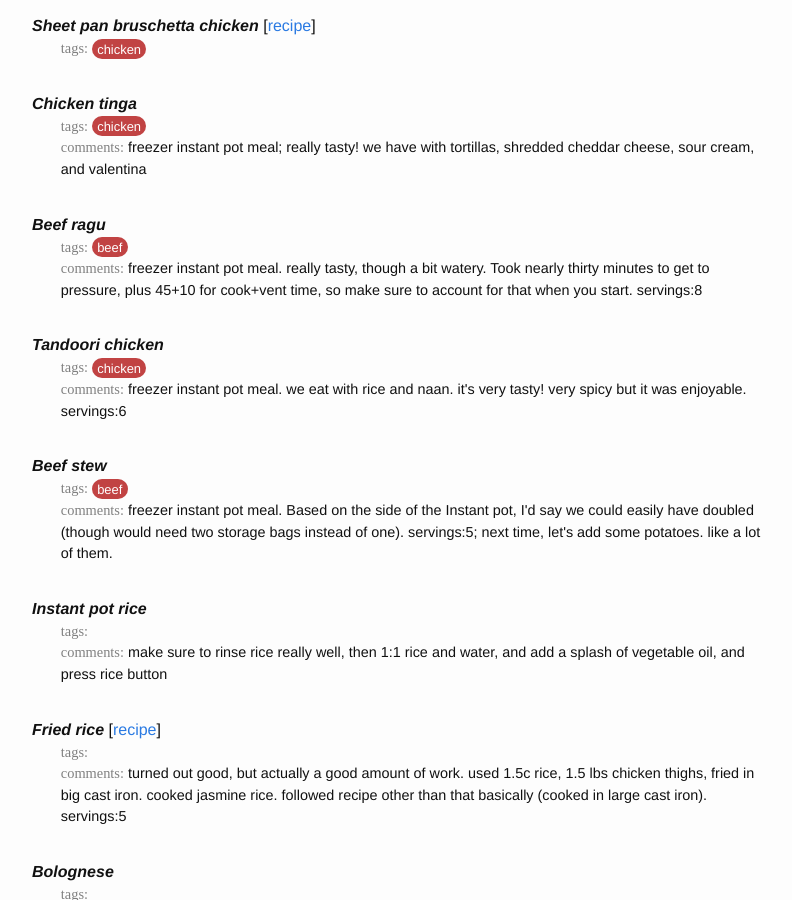
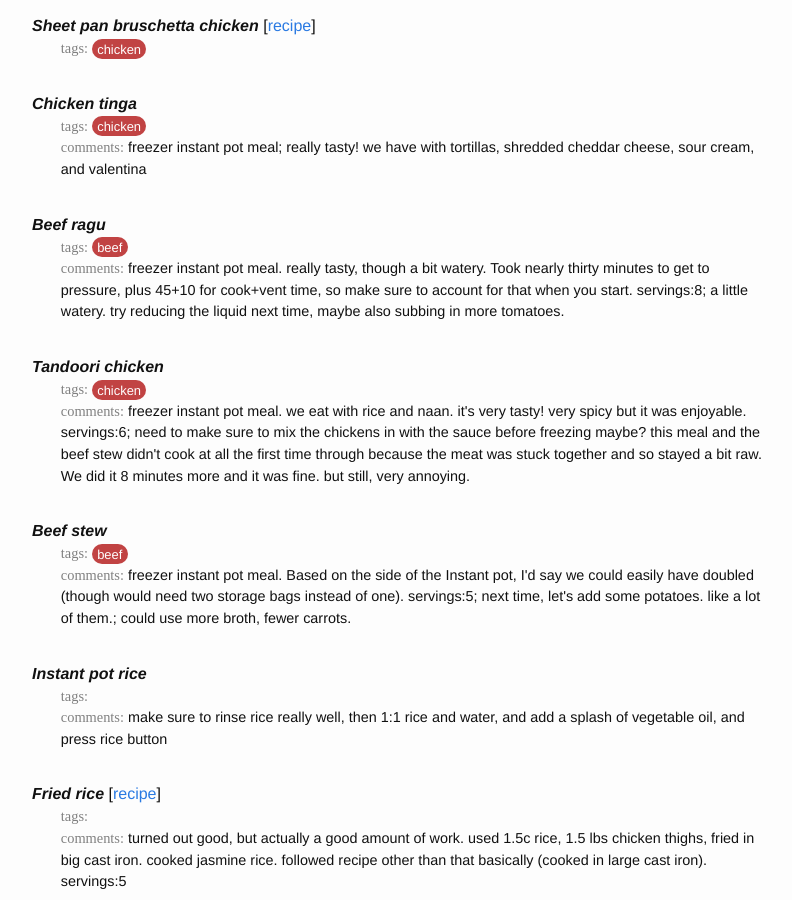
Before and after one commit to mobeets/recipes, a Jekyll site: the page built from index.html, in a window 1280 px wide and 900 px high, scrolled down 279 px. Shown: the whole window, without its empty margins (238-1030 px from the left). Built offline with Jekyll 4.4.1, drawn with Linux system fonts in a browser that asks for light colours; nearby versions of some CDN libraries; library files that are not in the unit come from our copies; some of the changed lines change nothing that is shown; some of the changed text lies outside the part shown.

Commit message:
data update

```diff
--- a/_data/recipes.yml
+++ b/_data/recipes.yml
@@ -4,7 +4,7 @@
   name: "pork ragu"
   tags:
   - "pork"
-  last_suggested_date: '2016-01-01'
+  last_suggested_date: '2019-11-30'
   recipe_urls: []
   comments:
   - "blue apron meal"
@@ -28,7 +28,7 @@
   recipe_urls: []
   comments:
   - "freezer instant pot meal; really tasty! we have with tortillas, shredded cheddar cheese, sour cream, and valentina"
-- count: 2
+- count: 3
   index: 157
   nickname: ""
   name: "beef ragu"
@@ -38,7 +38,8 @@
   recipe_urls: []
   comments:
   - "freezer instant pot meal. really tasty, though a bit watery. Took nearly thirty minutes to get to pressure, plus 45+10 for cook+vent time, so make sure to account for that when you start. servings:8"
-- count: 2
+  - "a little watery. try reducing the liquid next time, maybe also subbing in more tomatoes."
+- count: 3
   index: 156
   nickname: ""
   name: "tandoori chicken"
@@ -48,7 +49,8 @@
   recipe_urls: []
   comments:
   - "freezer instant pot meal. we eat with rice and naan. it's very tasty! very spicy but it was enjoyable. servings:6"
-- count: 2
+  - "need to make sure to mix the chickens in with the sauce before freezing maybe? this meal and the beef stew didn't cook at all the first time through because the meat was stuck together and so stayed a bit raw. We did it 8 minutes more and it was fine. but still, very annoying."
+- count: 3
   index: 155
   nickname: ""
   name: "beef stew"
@@ -59,6 +61,7 @@
   comments:
   - "freezer instant pot meal. Based on the side of the Instant pot, I'd say we could easily have doubled (though would need two storage bags instead of one). servings:5"
   - "next time, let's add some potatoes. like a lot of them."
+  - "could use more broth, fewer carrots."
 - count: 1
   index: 154
   nickname: ""
@@ -424,7 +427,7 @@
   name: "alfredo pasta"
   tags:
   - "pasta"
-  last_suggested_date: '2019-03-09'
+  last_suggested_date: '2019-12-21'
   recipe_urls: []
   comments:
   - "with mushrooms and chicken, using Mom's recipe, then just adding mushrooms and chicken (cooked separately, combined at the end)"
@@ -447,7 +450,7 @@
   name: "thai beef with basil and rice"
   tags:
   - "beef"
-  last_suggested_date: '2019-03-02'
+  last_suggested_date: '2019-12-14'
   recipe_urls:
   - "http://www.bonappetit.com/recipe/thai-beef-with-basil"
   comments:
@@ -588,7 +591,7 @@
   tags:
   - "pasta"
   - "chicken"
-  last_suggested_date: '2019-02-23'
+  last_suggested_date: '2019-12-07'
   recipe_urls: []
   comments:
   - "pretty time-intensive meal, but delicious"
@@ -766,7 +769,7 @@
   last_suggested_date: '2019-03-30'
   recipe_urls: []
   comments: []
-- count: 9
+- count: 10
   index: 86
   nickname: ""
   name: "hazan's bean soup"
@@ -778,6 +781,7 @@
   - "incredible: garlic, olive oil, cannelini beans, chicken broth...and that's it, plus salt and pepper and we add cheese as well"
   - "with chickpeas only, and it's still pretty good"
   - "with a side of grilled toast; also we use beef broth for the first time because we finally have some"
+  - "we use four cans of various beans servings:4"
 - count: 1
   index: 85
   nickname: ""
@@ -814,7 +818,7 @@
   tags:
   - "salad"
   - "chicken"
-  last_suggested_date: '2019-02-23'
+  last_suggested_date: '2019-12-07'
   recipe_urls: []
   comments:
   - "chicken thighs and croutons...so good"
@@ -858,7 +862,7 @@
   - "Jess cooks. It made SO MUCH. Like 8 servings"
   - "equal parts mac, evaporated milk, and cheddar cheese (12 oz each); cook mac in just enough water to cover it; prepare cheese BEFOREHAND and do NOT use vitamix"
   - "add mushrooms and bacon, and have roasted broccoli on the side (475F for 15 minutes) which is delicious. mac recipe doubled = servings:8"
-- count: 10
+- count: 11
   index: 78
   nickname: ""
   name: "meatball soup"
@@ -868,13 +872,14 @@
   recipe_urls: []
   comments:
   - "delicious--Mom's recipe"
+  - "needs more broth--it all disappears if you put 1.25c of noodles in there! add like two more cups probably (just like mom says, go figure)."
 - count: 7
   index: 77
   nickname: ""
   name: "hazan's pasta carbonara"
   tags:
   - "pasta"
-  last_suggested_date: '2019-03-02'
+  last_suggested_date: '2019-12-14'
   recipe_urls: []
   comments:
   - "1 lb of pasta is a little much--try 2/3 lb. also, we cooked the bacon, then removed it, drained a bit of grease, then added the olive oil and garlic, and then added the bacon back in once chopped up."
@@ -1180,7 +1185,7 @@
   - "slow-cooker"
   - "chicken"
   - "beef"
-  last_suggested_date: '2019-02-23'
+  last_suggested_date: '2019-12-07'
   recipe_urls: []
   comments:
   - "from the slow-cooker recipe book; used 1.6 lbs. of meat and that was still plenty"
@@ -1221,7 +1226,7 @@
   nickname: "CkSd3"
   name: "tri-color quinoa with kidney beans"
   tags: []
-  last_suggested_date: '2019-02-23'
+  last_suggested_date: '2019-12-07'
   recipe_urls: []
   comments:
   - "as tacos, only with refried black beans instead of kidney beans, and yogurt, and valentina, and avocado"
@@ -1317,7 +1322,7 @@
   tags:
   - "tacos"
   - "chicken"
-  last_suggested_date: '2019-03-02'
+  last_suggested_date: '2019-12-14'
   recipe_urls: []
   comments: []
 - count: 1
@@ -1363,7 +1368,7 @@
   tags:
   - "chicken"
   - "bacon"
-  last_suggested_date: '2019-02-23'
+  last_suggested_date: '2019-12-07'
   recipe_urls: []
   comments:
   - "somehow even better than yesterday"
@@ -1506,7 +1511,7 @@
   name: "pesto pasta"
   tags:
   - "pasta"
-  last_suggested_date: '2019-03-02'
+  last_suggested_date: '2019-12-14'
   recipe_urls: []
   comments:
   - "with chicken, cherry tomatoes, mushrooms"
@@ -1644,7 +1649,7 @@
   nickname: ""
   name: "spaghetti & meatballs"
   tags: []
-  last_suggested_date: '2019-03-02'
+  last_suggested_date: '2019-12-14'
   recipe_urls: []
   comments: []
 - count: 10
```
